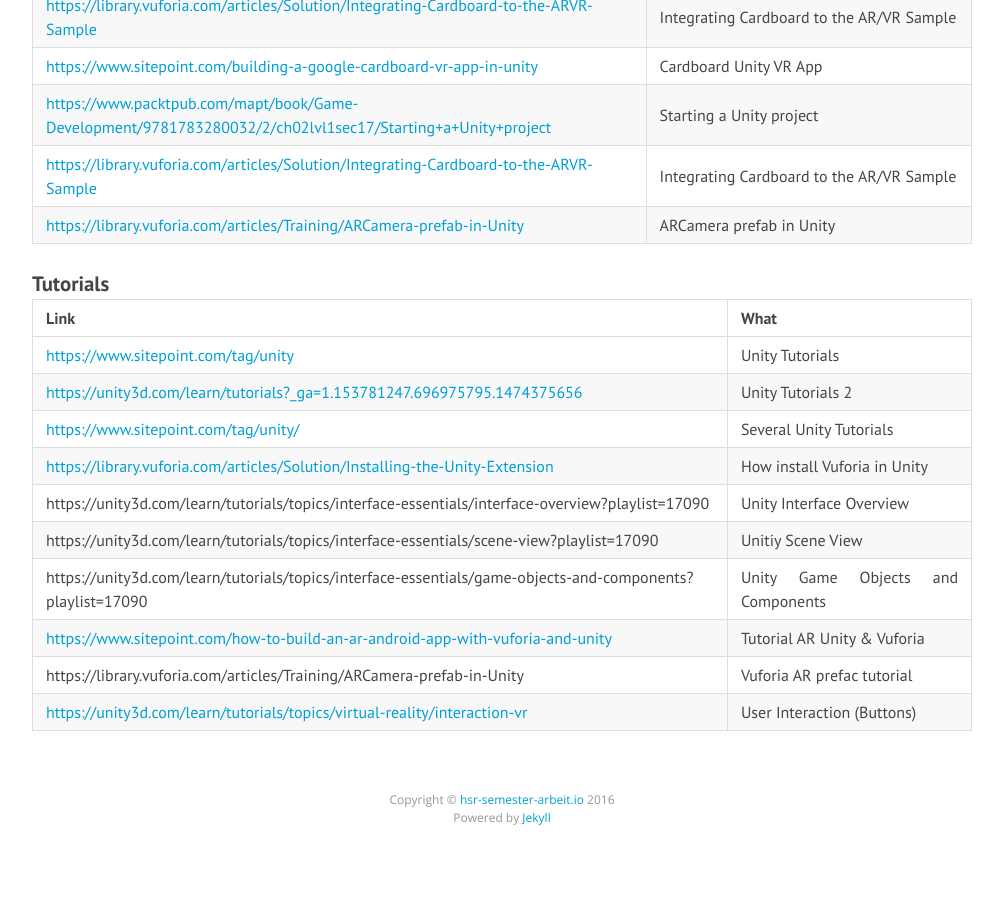
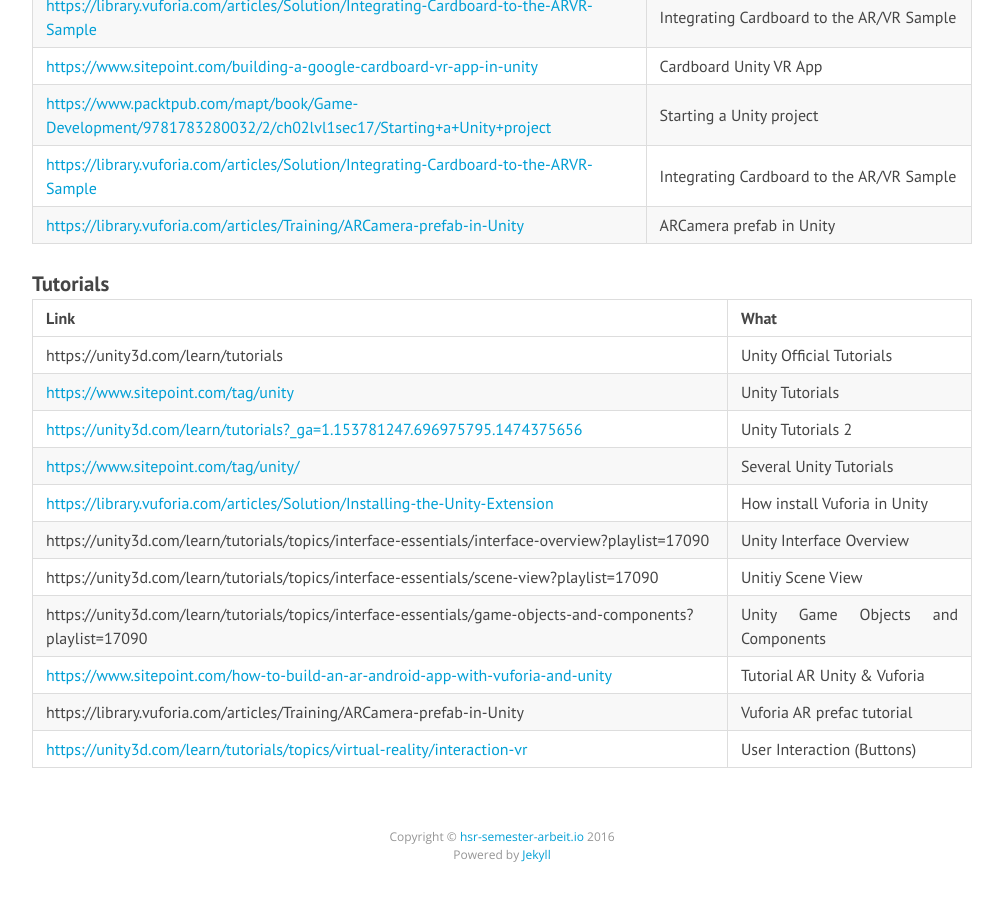
Before and after one commit to HSR-Semester-Arbeit2016/hsr-semester-arbeit2016.github.io, a Jekyll site: the page built from dev-env.md, in a window 1280 px wide and 900 px high, scrolled down 1125 px. Shown: the whole window, without its empty margins (138-1141 px from the left). Built offline with Jekyll 4.4.1, drawn with Linux system fonts in a browser that asks for light colours; nearby versions of some CDN libraries; before the commit the page ends 1988 px from its top, so only the background shows below that.

Commit message:
Added unity official tutorials link
Signed-off-by: Roberto Cuervo <rcuervoa@hsr.ch>

```diff
--- a/dev-env.md
+++ b/dev-env.md
@@ -44,6 +44,7 @@
 
 | Link                                     | What                              |
 | ---------------------------------------- | --------------------------------- |
+| https://unity3d.com/learn/tutorials      | Unity Official Tutorials          |
 | [https://www.sitepoint.com/tag/unity](https://www.sitepoint.com/tag/unity) | Unity Tutorials                   |
 | [https://unity3d.com/learn/tutorials?_ga=1.153781247.696975795.1474375656](https://unity3d.com/learn/tutorials?_ga=1.153781247.696975795.1474375656) | Unity Tutorials 2                 |
 | [https://www.sitepoint.com/tag/unity/](https://www.sitepoint.com/tag/unity/) | Several Unity Tutorials           |
```
